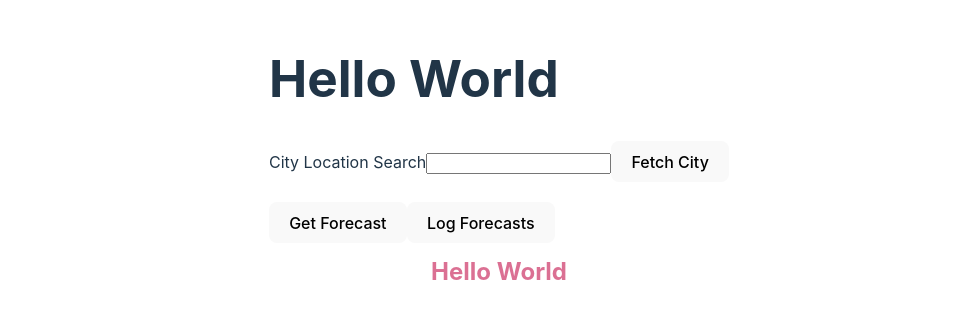
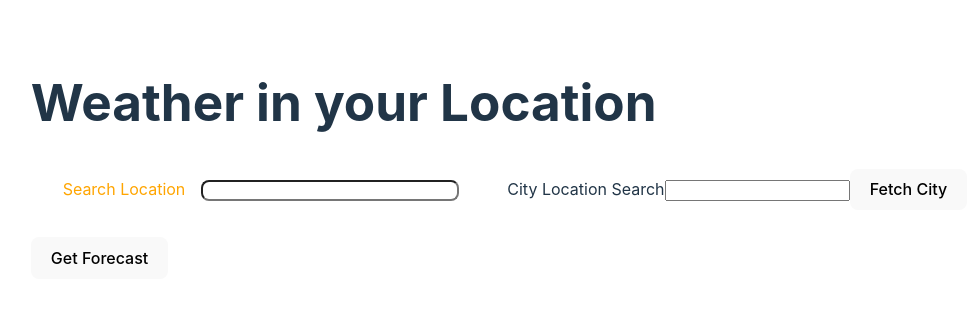
Before and after one commit to Horacaz/weather-app-react-vite, a React (Vite) app: page / in a window 1280 px wide. Shown: the part 241-560 px from the top of the page, without its empty margins (141-1118 px from the left). Built offline with nearby package versions, Linux system fonts and the light colour scheme.

Commit message:
Adds provisional SearchLocation component.

```diff
--- a/src/App.tsx
+++ b/src/App.tsx
@@ -2,20 +2,15 @@ import { useState } from "react";
 import "./App.css";
 import useCityLocation from "./hooks/useCityLocation";
 import useForecast from "./hooks/useForecast";
-import CurrentForecast from "./components/CurrentForecast/CurrentForecast";
+import SearchLocation from "./components/SearchLocation/SearchLocation";
 function App() {
   const { loading, cityLocation, cityKey, setCityFetch } = useCityLocation();
-  const {
-    currentForecast,
-    extendedForecast,
-    dailyForecast,
-    twelveHoursForecast,
-    setKey,
-  } = useForecast();
+  const {currentForecast, setKey} = useForecast();
   const [query, setQuery] = useState("");
   return (
     <>
-      <h1>Hello World</h1>
+      <h1>Weather in your Location</h1>
+      <SearchLocation />
       <label>
         City Location Search
         {/* add validation beforehand */}
@@ -39,14 +34,6 @@ function App() {
           >
             Get Forecast
           </button>
-          <button
-            onClick={() => {
-              console.log(extendedForecast);
-            }}
-          >
-            Log Forecasts
-          </button>
-          <CurrentForecast />
         </>
       )}
     </>
--- /dev/null
+++ b/src/components/SearchLocation/SearchLocation.tsx
@@ -0,0 +1,11 @@
+import { SearchInput, Label } from "./styles";
+
+export default function SearchLocation(){
+    return(
+        <>
+        <Label> Search Location
+         <SearchInput onChange = { (event) => console.log(event.target.value)}/>
+        </Label>
+        </>
+    )
+}
--- /dev/null
+++ b/src/components/SearchLocation/styles.ts
@@ -0,0 +1,13 @@
+import styled from 'styled-components'
+
+export const SearchInput = styled.input`
+color: red;
+min-width: 250px;
+border-radius: 8px;
+margin: 1rem;
+`
+export const Label = styled.label`
+color: orange;
+margin: 1rem;
+padding: 1rem;
+`
```
